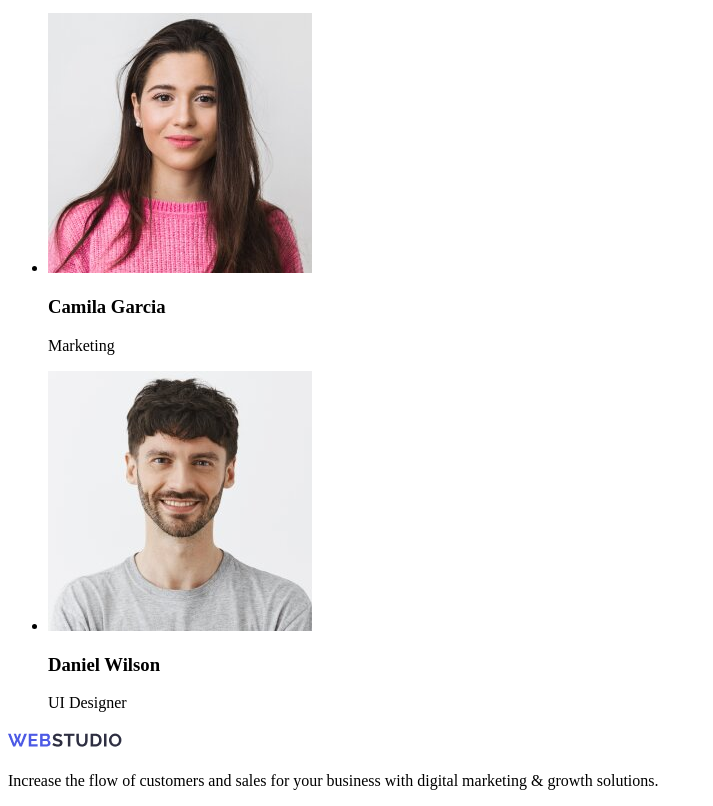
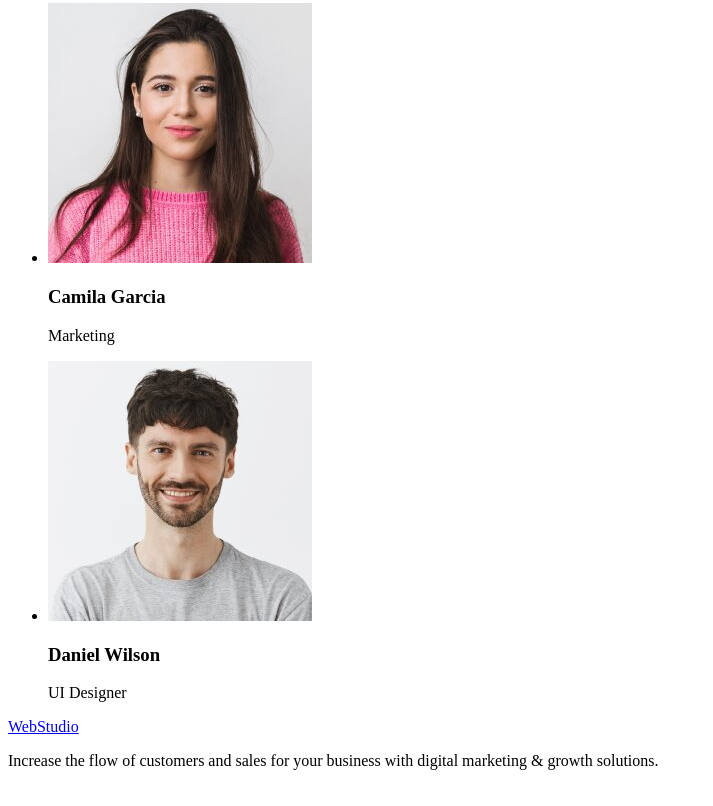
Before and after one commit to royalll1991/goit-markup-hw-01, a plain HTML site: page index.html in a window 1280 px wide. Shown: the part 1372-2178 px from the top of the page, without its empty margins (0-713 px from the left). Drawn offline with Linux system fonts and the light colour scheme.

Commit message:
Changes-nuv

```diff
--- a/index.html
+++ b/index.html
@@ -9,9 +9,9 @@
   <body>
     <!-- Navigate -->
     <header>
-      <img src="./images/icons/logo.png" alt="logo" width="115" height="24" />
+      <nav>
+        <a href="./index.html">WebStudio</a>
 
-      <nav>
         <ul>
           <li><a href="">Studio</a></li>
           <li><a href="">Portfolio</a></li>
@@ -21,7 +21,7 @@
       <address>
         <ul>
           <li><a href="mailto:info@devstudio.com">info@devstudio.com</a></li>
-          <li><a href="tel+110001111111">+11 (000) 111-11-11</a></li>
+          <li><a href="tel:+110001111111">+11 (000) 111-11-11</a></li>
         </ul>
       </address>
     </header>
@@ -116,14 +116,7 @@
     </main>
     <!-- tooter -->
     <footer>
-      <a href="./index.html"
-        ><img
-          src="./images/icons/logo.png"
-          alt="WebStudio"
-          width="115"
-          height="24"
-        />
-      </a>
+      <a href="./index.html">WebStudio </a>
       <p>
         Increase the flow of customers and sales for your business with digital
         marketing & growth solutions.
```
